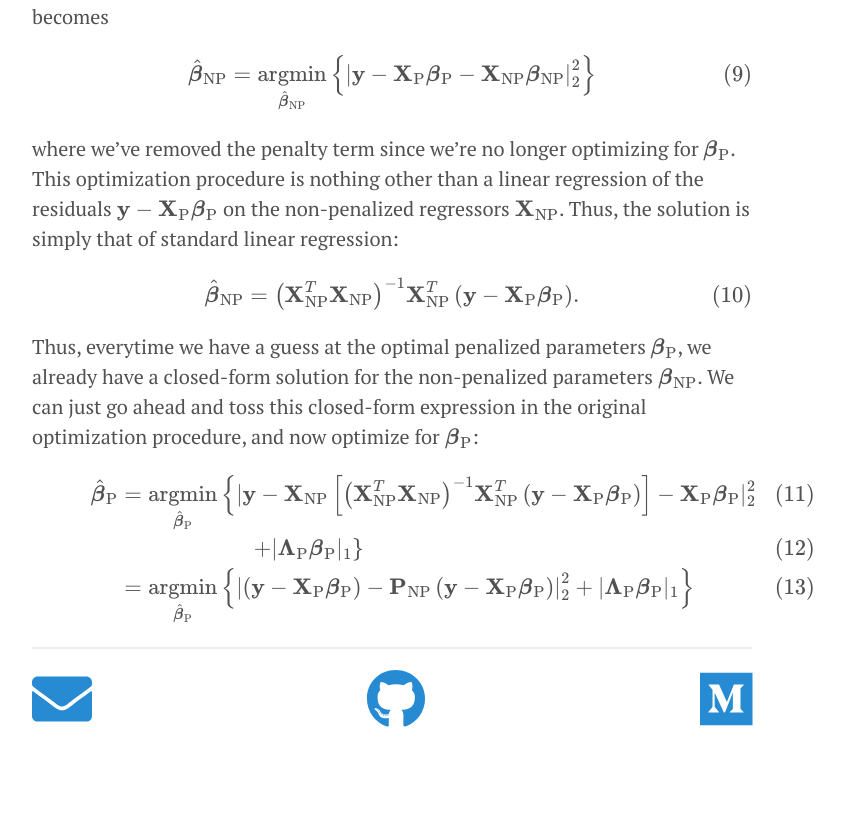
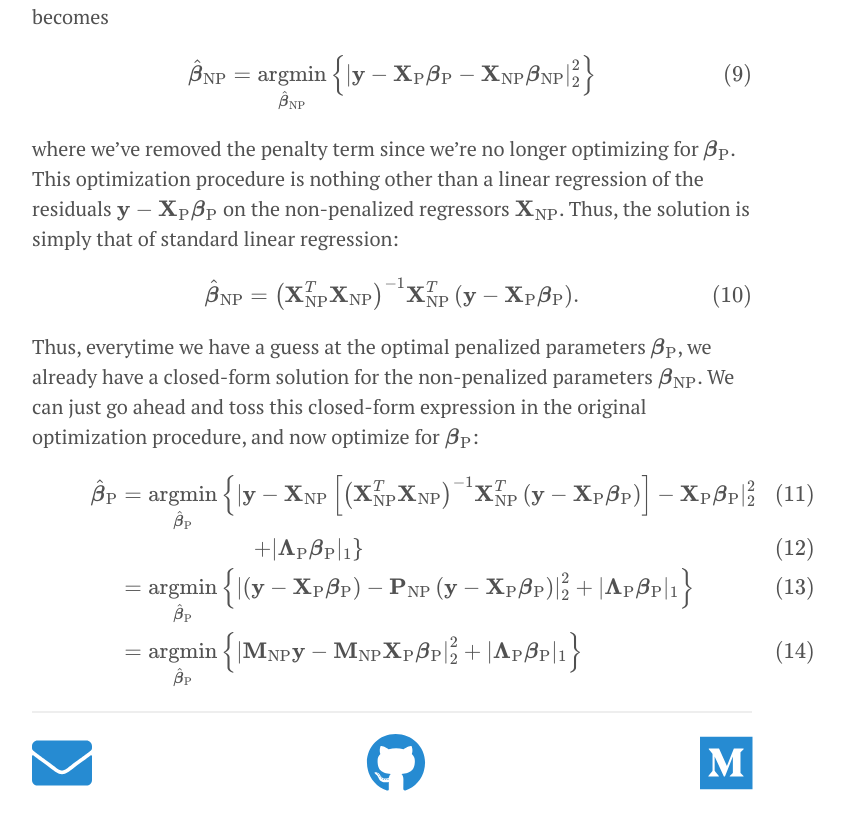
Before and after one commit to pssachdeva/pssachdeva.github.io, a Jekyll site: the page built from _posts/data/2018-03-21-lasso_penalty.md, in a window 1280 px wide and 900 px high, scrolled down 2279 px. Shown: the top 830 px of the window, without its empty margins (248-1092 px from the left). Built offline with Jekyll 4.4.1, drawn with Linux system fonts in a browser that asks for light colours; nearby versions of some CDN libraries; formulas are drawn with MathJax 3; before the commit the page ends 3059 px from its top, so only the background shows below that.

Commit message:
lasso post

```diff
--- a/_posts/data/2018-03-21-lasso_penalty.md
+++ b/_posts/data/2018-03-21-lasso_penalty.md
@@ -79,5 +79,6 @@
 \hat{\boldsymbol{\beta}}\_{\text{P}} &= \underset{\hat{\boldsymbol{\beta}}\_{\text{P}}}{\operatorname{argmin}} \left\\{|\mathbf{y} - \mathbf{X}\_{\text{NP}}\left[\left(\mathbf{X}\_{\text{NP}}^T\mathbf{X}\_{\text{NP}}\right)^{-1} \mathbf{X}\_{\text{NP}}^T \left(\mathbf{y} - \mathbf{X}\_{\text{P}} \boldsymbol{\beta}\_{\text{P}}\right)\right] - \mathbf{X}\_{\text{P}} \boldsymbol{\beta}\_{\text{P}}\|^2_2 \right. \\\\\
 & \qquad \qquad \qquad \left. + |\boldsymbol{\Lambda}\_{\text{P}}\boldsymbol{\beta}\_{\text{P}}|_1\right\\}
 \\\\\
-&= \underset{\hat{\boldsymbol{\beta}}\_{\text{P}}}{\operatorname{argmin}} \left\\{\left|\left(\mathbf{y} - \mathbf{X}\_{\text{P}} \boldsymbol{\beta}\_{\text{P}}\right) - \mathbf{P}\_{\text{NP}}\left(\mathbf{y} - \mathbf{X}\_{\text{P}} \boldsymbol{\beta}\_{\text{P}}\right)\right|^2_2+ |\boldsymbol{\Lambda}\_{\text{P}}\boldsymbol{\beta}\_{\text{P}}|_1\right\\}
+&= \underset{\hat{\boldsymbol{\beta}}\_{\text{P}}}{\operatorname{argmin}} \left\\{\left|\left(\mathbf{y} - \mathbf{X}\_{\text{P}} \boldsymbol{\beta}\_{\text{P}}\right) - \mathbf{P}\_{\text{NP}}\left(\mathbf{y} - \mathbf{X}\_{\text{P}} \boldsymbol{\beta}\_{\text{P}}\right)\right|^2_2+ |\boldsymbol{\Lambda}\_{\text{P}}\boldsymbol{\beta}\_{\text{P}}|_1\right\\} \\\\\
+&= \underset{\hat{\boldsymbol{\beta}}\_{\text{P}}}{\operatorname{argmin}} \left\\{\left|\mathbf{M}\_{\text{NP}}\mathbf{y} - \mathbf{M}\_{\text{NP}}\mathbf{X}\_{\text{P}} \boldsymbol{\beta}\_{\text{P}}\right|^2_2+ |\boldsymbol{\Lambda}\_{\text{P}}\boldsymbol{\beta}\_{\text{P}}|_1\right\\}
 \end{align}
```
